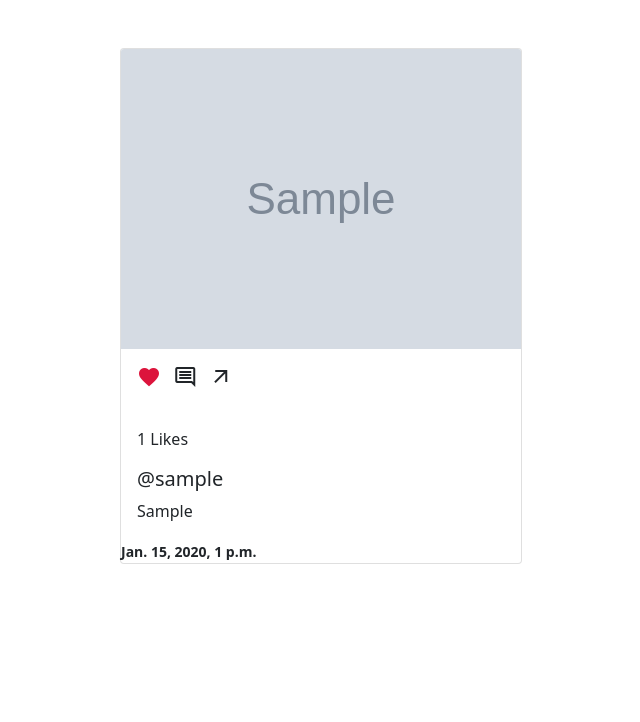
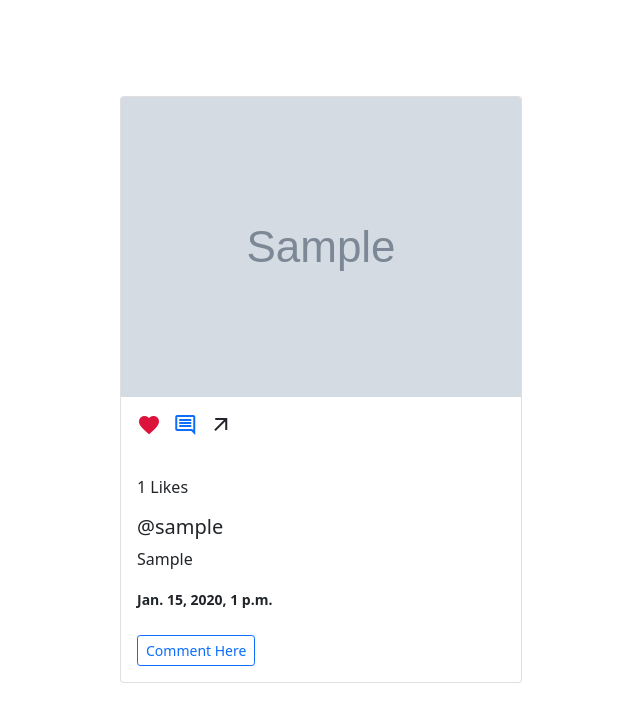
Before and after one commit to NyawiraWachira/Insta-Clone, a Django app: page /home/ in a window 1280 px wide. Shown: the top 722 px of the page, without its empty margins (319-959 px from the left). Run offline with Django 4.2, Linux system fonts and the light colour scheme; a user stored in the database is signed in; tables that the repository leaves empty hold one stand-in row (values such as "Sample post"); grey boxes marked "Sample" are stand-in pictures; some web fonts are replaced.

Commit message:
Setting up the template for post comments.

```diff
--- a/insta/templates/home.html
+++ b/insta/templates/home.html
@@ -29,11 +29,11 @@
     <div class="row">
         <div class="col-12">
         {% for post_item in post_items %}
-            <div class="card">
+            <div class="card my-5">
                 <a href="{% url 'postdetails' post_item.id %}"><img src="{{post_item.picture.url}}" class="card-img-top" alt="..."></a>
                 <div class="card-body">
                     <a href="{% url 'postlike' post_item.id %}"><span class="material-icons" style="margin-right: 8px; color:crimson">favorite</span></a>
-                            <span class="material-symbols-outlined" style="margin-right: 8px;">comment</span>
+                    <a href="{% url 'postdetails' post_item.id %}"><span class="material-symbols-outlined" style="margin-right: 8px;">comment</span></a>
                             <span class="material-symbols-outlined" >arrow_outward</span>
 
                 </div>
@@ -41,11 +41,10 @@
                     <p>{{post_item.likes}} Likes </p>
                     <h5 class="card-title">@{{post_item.user.username}}</h5>
                     <p class="card-text">{{post_item.caption}}</p>
-
-                </div>
-                <strong><small>{{post_item.posted}}</small></strong>
-             </div><br><br>
-
+                <strong><small>{{post_item.posted}}</small></strong><br><br>
+                <a href="{% url 'postdetails' post_item.id %}"><button type="button" class="btn btn-outline-primary  btn-sm"> Comment Here</button></a>
+             </div>
+            </div>
         {% endfor %}
 
 
--- a/insta/views.py
+++ b/insta/views.py
@@ -4,17 +4,23 @@ from .forms import CreateUserForm
 from django.contrib import messages
 from django.contrib.auth import authenticate, login, logout
 from django.contrib.auth.decorators import login_required
-from .forms import UserUpdateForm, ProfileUpdateForm,NewPostForm
-from .models import Post, Stream,Profile, Tag, Likes
+from .forms import UserUpdateForm, ProfileUpdateForm,NewPostForm,CommentForm
+from .models import Post, Stream,Profile, Tag, Likes,Comment
 from django.template import loader
-from django.urls import reverse
+from django.urls import reverse,resolve
 from django.http import HttpResponse, HttpResponseRedirect
 
 
 # Create your views here.
 
+
+
 @login_required
 def profile(request):
+
+    url_name=resolve(request.path).url_name
+
+
 
     posts = Post.objects.all()
     return render(request, 'profile.html', {'posts': posts})
@@ -141,18 +147,6 @@ def post(request):
 
 	return render(request, 'post.html', context)
 
-def PostDetails(request, post_id):
-	post = get_object_or_404(Post, id=post_id)
-
-
-	template = loader.get_template('post_details.html')
-
-	context = {
-		'post':post,
-	}
-
-	return HttpResponse(template.render(context, request))
-
 
 
 @login_required
@@ -174,3 +168,31 @@ def like(request, post_id):
 	post.save()
 
 	return HttpResponseRedirect(reverse('home', args=[]))
+
+
+
+@login_required
+def PostDetails(request, post_id):
+	post = get_object_or_404(Post, id=post_id)
+	user = request.user
+	comments = Comment.objects.filter(post=post).order_by('date')
+
+	if request.method == 'POST':
+		form = CommentForm(request.POST)
+		if form.is_valid():
+                    comment = form.save(commit=False)
+                    comment.post = post
+                    comment.user = user
+                    comment.save()
+                    return HttpResponseRedirect(reverse('postdetails', args=[post_id]))
+	else:
+		form = CommentForm()
+
+	template = loader.get_template('post_details.html')
+	context = {
+		'post':post,
+		'form':form,
+		'comments':comments,
+	}
+
+	return HttpResponse(template.render(context, request))
```
Also changed, not shown: insta/templates/post_details.html (+24 -2 lines).
